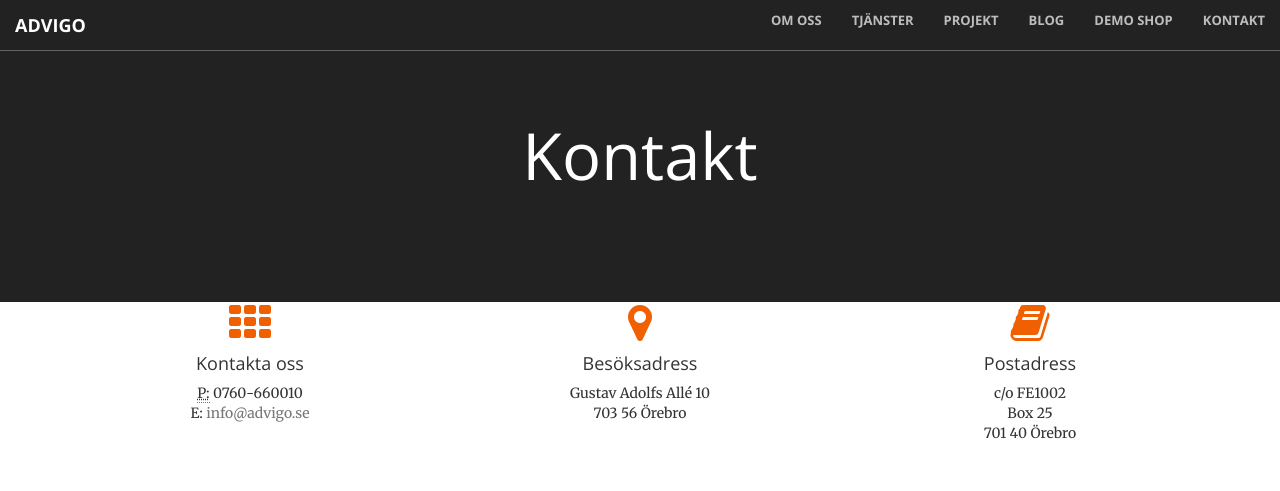
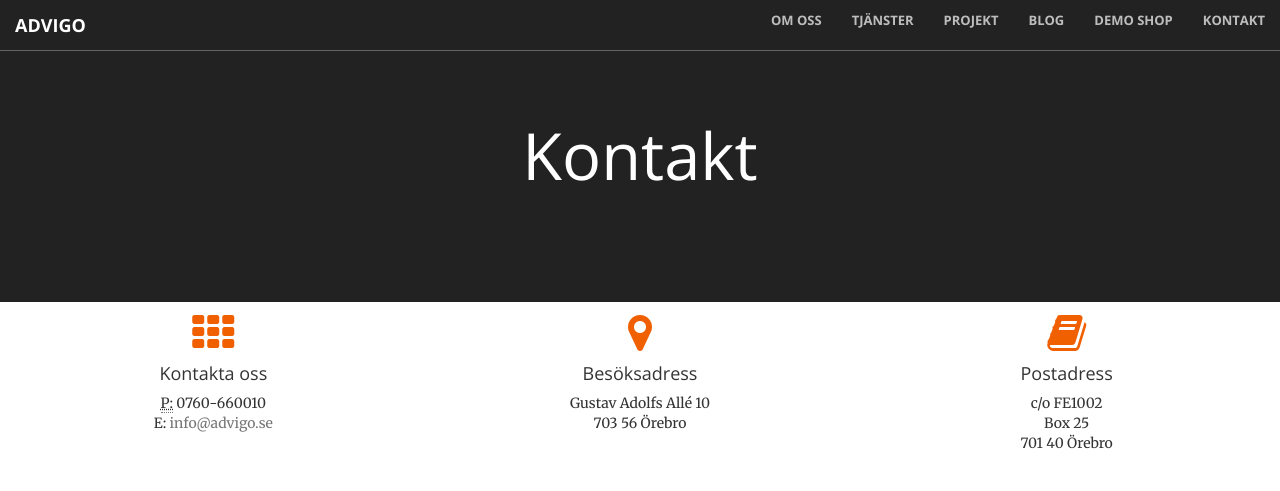
Before and after one commit to advigo/advigo, a Jekyll site: the page built from kontakt.html, in a window 1280 px wide and 1313 px high. Shown: the top 491 px of the window. Built offline with Jekyll 4.4.1, drawn with Linux system fonts in a browser that asks for light colours; nearby versions of some CDN libraries; grey boxes are pictures that could not be loaded.

Commit message:
Layout fixes on blog and kontakt

```diff
--- a/blog.html
+++ b/blog.html
@@ -14,7 +14,7 @@ title: blog
                            {{ post.content | strip_html | truncatewords:20 }}
                            </p>
                                <p></p>
-                               <em>Skrivet av: {{ post.name }} Publicerat: {{ post.date | date: "%Y-%m-%d" }} Taggar: {{ post.tags }}</em>
+                               <em>Skrivet av: {{ post.name }}, Publicerat: {{ post.date | date: "%Y-%m-%d" }}, Taggar: {{ post.tags }}</em>
                            </article>
                        <a class="btn btn-blog pull-right marginBottom10" href="{{ site.baseurl }}{{ post.url }}">Läs mer</a>
 
--- a/css/creative.css
+++ b/css/creative.css
@@ -477,3 +477,12 @@ img::-moz-selection {
 body {
     webkit-tap-highlight-color: #222;
 }
+
+.divider-10{
+width:100%;
+min-height:1px;
+margin-top:10px;
+margin-bottom:10px;
+display:inline-block;
+position:relative;
+}
--- a/kontakt.html
+++ b/kontakt.html
@@ -4,7 +4,7 @@ title: Kontakt
 ---
 <link href="https://maxcdn.bootstrapcdn.com/font-awesome/4.3.0/css/font-awesome.min.css" rel="stylesheet">
 <link href="/css/contact.css" rel="stylesheet">
-<div class="container">
+<div class="container divider-10">
       <div class="row text-center">
         <div class="col-sm-4">
           <div class="contact-detail-box">
```
Also changed, not shown: 2 other files.
